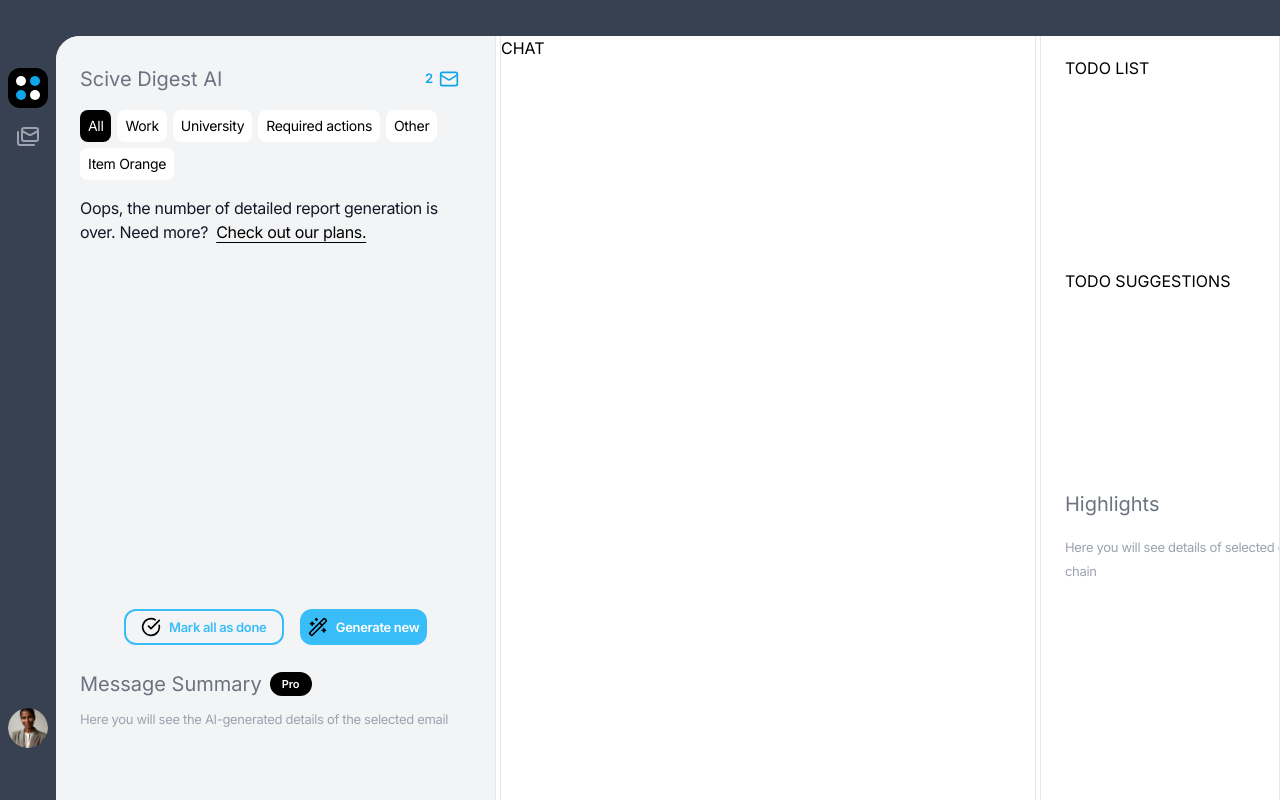
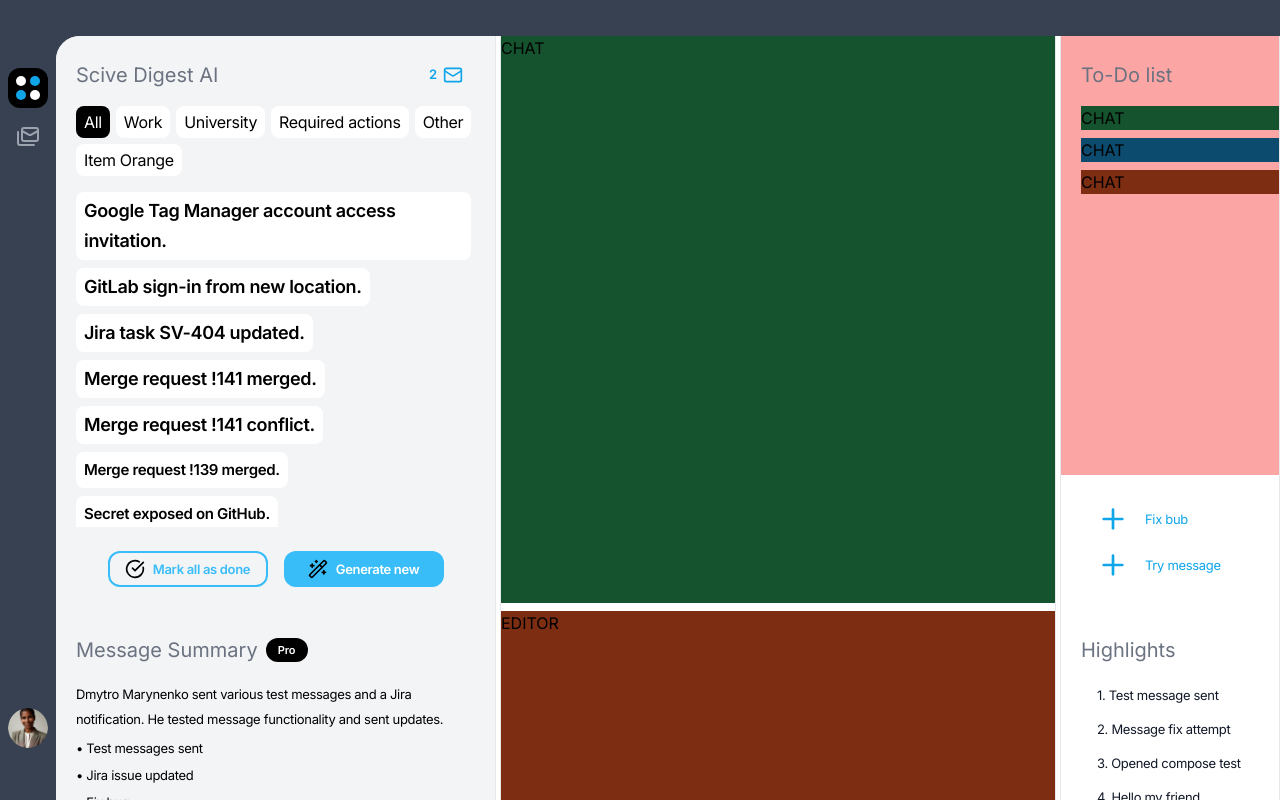
Before and after one commit to MaridiM/scive, a Next.js app: page /dashboard in a window 1280 px wide. Built offline with nearby package versions, Linux system fonts and the light colour scheme.

Commit message:
Add todo suggestions, add highlight blocks

```diff
--- a/src/enitites/api/dashboard/highlights.ts
+++ b/src/enitites/api/dashboard/highlights.ts
@@ -11,7 +11,16 @@
             "Message fix attempt",
             "Opened compose test",
             "Hello my friend",
-            "D"
+            "Some message",
+            "Generated message",
+            "I dont know it",
+            "Test message sent",
+            "Message fix attempt",
+            "Opened compose test",
+            "Hello my friend",
+            "Some message",
+            "Generated message",
+            "I dont know it"
         ],
         "user_id": 40,
         "created_at": "2025-01-17T23:12:55.048922+00:00"
--- a/src/features/index.ts
+++ b/src/features/index.ts
@@ -1,2 +1,3 @@
+export * from './Dashboard'
 export * from './Dashboard'
 export * from './Sidebar'
--- a/src/screens/Dashboard.tsx
+++ b/src/screens/Dashboard.tsx
@@ -1,18 +1,20 @@
 'use client'
 
-import { CircleCheckBig, Wand2 } from 'lucide-react'
+import { CircleCheckBig, Plus, Star, Wand2 } from 'lucide-react'
 import Link from 'next/link'
 import { useState } from 'react'
 
-import { Button, Typography } from '@/shared/components'
+import { Button, Hint, Typography } from '@/shared/components'
 import { paths } from '@/shared/config'
 import { useTextSize } from '@/shared/hooks'
 import { cn, parseStringToList } from '@/shared/utils'
 
-import { DIGESTS, DIGEST_TAGS, MESSAGE_DETAILS } from '@/enitites/api'
-import { Header } from '@/features'
+import { DIGESTS, DIGEST_TAGS, HIGHLIGHTS, MESSAGE_DETAILS, TODO_SUGGESTIONS } from '@/enitites/api'
+import { Widget } from '@/widgets'
 
 export default function Dashboard() {
+    const [isFavorite, setIsFavorite] = useState<boolean>(false)
+
     const [readDigestItems, setRreadDigestItems] = useState<Array<string>>(['9555', '19548'])
     const [readDigestItemIds, setReadDigestItemIds] = useState<Array<number>>([])
     const [selectedDigestId, setSelectedDigestId] = useState<number | null>(null)
@@ -76,45 +78,65 @@
         console.log(refreshSubmit)
     }
 
+    function addTodoSuggestionItemHandler() {
+        console.log('todo_add_dashboard')
+        // tagManageClick('todo_add_dashboard')
+        //     addTask?.({
+        //         id: todoSuggestions?.id,
+        //         content,
+        //         due: getDate(),
+        //         is_favorite: isFavorite
+        //     } as unknown as IUpdateTodo)
+    }
+    function isFavoriteTodoSuggestionItemHandler() {
+        console.log('todo_add_dashboard')
+        setIsFavorite(!isFavorite)
+        // tagManageClick('todo_favorite_dashboard')
+    }
+
     return (
-        <div className='flex flex-1 justify-between gap-1'>
-            <section className='border-devider flex min-w-[440px] flex-col gap-y-1 border-r-[1px] bg-surface-inactive px-6 py-5 desktop:max-w-[640px]'>
-                <section className='flex h-full max-h-[601px] min-h-[509px] flex-col'>
-                    <Header title='Scive Digest AI' counter={{ count: 2, subject: 'new' }} />
-
-                    <section className='flex w-auto flex-1 flex-col gap-4 overflow-hidden py-2'>
-                        <div className='flex flex-wrap gap-1.5'>
+        <div className='grid flex-1 grid-cols-[minmax(440px,640px)_minmax(556px,auto)_minmax(320px,480px)] gap-1'>
+            <aside className='border-devider grid grid-rows-[1fr_auto] gap-2 border-r-[1px] bg-surface-inactive desktop:max-w-[640px]'>
+                <Widget
+                    className='max-h-[567px] min-h-[512px]'
+                    title='Scive Digest AI'
+                    counter={{ count: 2, subject: 'new' }}
+                >
+                    <section className='flex flex-1 flex-col gap-4 overflow-hidden'>
+                        <ul className='flex flex-wrap gap-1.5'>
                             {DIGEST_TAGS.map(tag => {
                                 const selected = selectedDigestTag === tag.key
                                 return (
-                                    <Button
+                                    <li
                                         key={tag.key}
-                                        variant='clear'
-                                        className={cn('h-8 rounded-lg bg-white px-2', {
-                                            'bg-black': selected
-                                        })}
                                         onClick={() => digestTagsHandler(tag.key)}
+                                        className={cn(
+                                            'flex h-8 cursor-pointer items-center justify-center rounded-lg bg-white px-2',
+                                            {
+                                                'bg-black': selected
+                                            }
+                                        )}
                                     >
                                         <Typography
                                             variant='body'
-                                            className={cn('!text-base-body1 font-normal leading-7', {
+                                            className={cn('!text-base-body font-normal leading-7', {
                                                 'text-white': selected
                                             })}
                                         >
                                             {tag.title}
                                         </Typography>
-                                    </Button>
+                                    </li>
                                 )
                             })}
-                        </div>
+                        </ul>
 
-                        <section className='flex h-full flex-1 flex-col overflow-hidden'>
+                        <section className='flex flex-1 flex-col overflow-hidden'>
                             {/* <Typography variant='body' className='!text-text-ultra-light'>
                                 Hello! Here you will see an Executive Summary of your new emails. Click on the number to
                                 view the message each part refers to.
                             </Typography> */}
 
-                            {/* <ul className='flex flex-1 flex-col overflow-y-auto pr-1'>
+                            <ul className='flex flex-1 flex-col overflow-y-auto pr-1'>
                                 {DIGESTS.map((item, idx) => {
                                     let part1 = DIGESTS.slice(0, Math.floor(DIGESTS.length / 3))
                                     let part2 = DIGESTS.slice(
@@ -196,31 +218,21 @@
                                         </li>
                                     )
                                 })}
-                            </ul> */}
+                            </ul>
 
-                            <Typography variant='body' className='text-base-body text-text-bold'>
-                                Oops, the number of detailed report generation is over. Need more?
+                            {/* <Typography variant='body' className='!text-text-bold'>
+                                Oops, the number of detailed report generation is over. <br /> Need more?
                                 <Link
                                     href={paths.settings('plans')}
                                     className={cn('pl-2 text-black underline underline-offset-4')}
                                 >
                                     Check out our plans.
                                 </Link>
-                                {/* <Button
-                                    variant='body'
-                                    className={cn(
-                                        'pl-2 underline underline-offset-4',
-                                        textColor.boldText,
-                                        textColor.black
-                                    )}
-                                >
-                                    Check out our plans.
-                                </Button> */}
-                            </Typography>
+                            </Typography> */}
                         </section>
                     </section>
 
-                    <footer className='m-auto flex flex-row items-center gap-4 gap-x-base-x4 self-end pb-3 pt-base-x2'>
+                    <footer className='flex justify-center gap-x-base-x4 pt-base-x4'>
                         <Button
                             variant='clear'
                             className='h-[36px] gap-1 border-2 border-button px-base-x2 !text-base-body2 font-semibold leading-[19px] tracking-tight text-button hover:border-button-hover hover:text-button-hover laptop:min-w-[160px] desktop:min-w-[180px]'
@@ -231,7 +243,7 @@
                         </Button>
                         <Button
                             className={cn(
-                                'flex h-[36px] gap-2 bg-button px-base-x2 !text-base-body2 font-semibold tracking-tight hover:bg-button-hover',
+                                'flex h-[36px] gap-2 bg-button px-base-x2 !text-base-body2 font-semibold tracking-tight hover:bg-button-hover laptop:min-w-[160px] desktop:min-w-[180px]',
                                 {
                                     'bg-sky-400': refreshTimeout !== 0
                                 }
@@ -242,16 +254,18 @@
                             {refreshTimeout !== 0 ? `Timeout ${formatTime(refreshTimeout || 0)}` : `Generate new`}
                         </Button>
                     </footer>
-                </section>
+                </Widget>
+                <Widget
+                    className='max-h-[334px] min-h-[334px]'
+                    title='Message Summary'
+                    counter={{ count: 2, subject: 'pro' }}
+                >
+                    <section className='flex flex-1 flex-col gap-4 overflow-hidden'>
+                        {/* <Typography variant='body' className='!text-text-ultra-light'>
+                                Here you will see the AI-generated details of the selected email
+                            </Typography> */}
 
-                <section className='flex flex-1 flex-col'>
-                    <Header title='Message Summary' counter={{ count: 2, subject: 'pro' }} />
-
-                    <section className='flex h-full flex-1 flex-col overflow-hidden'>
-                        <Typography variant='body' className='!text-text-ultra-light'>
-                            Here you will see the AI-generated details of the selected email
-                        </Typography>
-                        {/* <ul className='flex flex-1 flex-col overflow-y-auto'>
+                        <ul className='flex flex-1 flex-col overflow-y-auto pr-1'>
                             {parseStringToList(MESSAGE_DETAILS).length > 1
                                 ? parseStringToList(MESSAGE_DETAILS).map((item: string, idx: number) => (
                                       <li key={idx} className='mb-0.5'>
@@ -259,112 +273,75 @@
                                       </li>
                                   ))
                                 : MESSAGE_DETAILS}
-                        </ul> */}
+                        </ul>
                     </section>
-                </section>
+                </Widget>
+            </aside>
+
+            <section className='border-devider grid grid-rows-[auto_minmax(100px,334px)] gap-base-x2 border-x-[1px] bg-white desktop:min-w-[656px]'>
+                <section className='flex flex-col bg-green-900'>CHAT</section>
+                <section className='flex flex-col bg-orange-900'>EDITOR</section>
             </section>
 
-            <section className='border-devider min-w-[536px] flex-1 flex-grow border-x-[1px] desktop:min-w-[656px]'>
-                CHAT
-            </section>
-            <section className='grid-row-3 border-devider grid min-w-[320px] flex-1 border-l-[1px] px-6 py-5 desktop:max-w-[480px]'>
-                <section>TODO LIST</section>
-                <section>TODO SUGGESTIONS</section>
-                <section>
-                    <Header title='Highlights' />
-                    <section className='flex w-auto flex-1 flex-col gap-4 overflow-hidden py-2'>
-                        <section className='flex h-full flex-1 flex-col overflow-hidden'>
-                            <Typography variant='body' className='!text-text-ultra-light'>
-                                Here you will see details of selected email chain
-                            </Typography>
+            <aside className='border-devider grid grid-rows-[1fr_auto_auto] gap-2 border-l-[1px] bg-white desktop:max-w-[480px]'>
+                <Widget className='flex flex-col bg-red-300' title='To-Do list'>
+                    <section className='flex flex-col bg-green-900'>CHAT</section>
+                    <section className='flex flex-col bg-sky-900'>CHAT</section>
+                    <section className='flex flex-col bg-orange-900'>CHAT</section>
+                </Widget>
+                <Widget className='max-h-[120px] min-h-[120px]'>
+                    <section className='flex flex-1 flex-col gap-4 overflow-hidden'>
+                        {/* <Typography variant='body' className='!text-text-ultra-light'>
+                            Here you can add important things from executive summary to your tasks
+                        </Typography> */}
 
-                            {/* <ul className='flex flex-1 flex-col overflow-y-auto pr-1'>
-                                {DIGESTS.map((item, idx) => {
-                                    let part1 = DIGESTS.slice(0, Math.floor(DIGESTS.length / 3))
-                                    let part2 = DIGESTS.slice(
-                                        Math.floor(DIGESTS.length / 3),
-                                        Math.floor((2 * DIGESTS.length) / 3)
-                                    )
-                                    let part3 = DIGESTS.slice(Math.floor((2 * DIGESTS.length) / 3))
+                        <ul className='flex flex-1 flex-col gap-1 overflow-y-auto pr-1'>
+                            {TODO_SUGGESTIONS.content.map((item: string, idx: number) => (
+                                <li key={idx} className='flex items-center'>
+                                    <Hint side='right' label='Add to To-Do list'>
+                                        <Button
+                                            variant='clear'
+                                            className='p-base-x2'
+                                            onClick={addTodoSuggestionItemHandler}
+                                        >
+                                            <Plus size={32} className='stroke-sky-400' />
+                                        </Button>
+                                    </Hint>
+                                    <Typography variant='body-list' className={cn('flex-grow !text-sky-400')}>
+                                        {item}
+                                    </Typography>
+                                    <Button variant='clear' onClick={isFavoriteTodoSuggestionItemHandler}>
+                                        <Star
+                                            size={20}
+                                            className={cn('stroke-star', {
+                                                'fill-star': isFavorite
+                                            })}
+                                        />
+                                    </Button>
+                                </li>
+                            ))}
+                        </ul>
+                    </section>
+                </Widget>
 
-                                    const isReadDigest =
-                                        readDigestItemIds.includes(item.id) && selectedDigestId !== item.id
-                                    const isActiveDigest = item.id === selectedDigestId
-                                    const isHoverDigest = isHoveredId === String(item.id)
-                                    const isHoverReadDigest = isReadDigest && isHoveredId === String(item.id)
+                <Widget className='max-h-[334px] min-h-[334px]' title='Highlights'>
+                    <section className='flex flex-col overflow-hidden'>
+                        {/* <Typography variant='body' className='!text-text-ultra-light'>
+                            Here you will see the AI-generated details of the selected email
+                        </Typography> */}
 
-                                    if (readDigestItems.includes(String(item.id))) return
-
-                                    return (
-                                        <li
-                                            key={idx}
-                                            className='relative flex min-h-fit flex-row overflow-hidden'
-                                            onMouseLeave={() => setIsHoveredId(null)}
-                                            onMouseEnter={() => setIsHoveredId(String(item.id))}
-                                            onClick={() => digestItemHandler(item.id)}
-                                        >
-                                            <Typography
-                                                variant='body'
-                                                className={cn(
-                                                    'relative mb-2 flex w-fit cursor-default flex-row overflow-hidden rounded-lg bg-white px-2 py-1 font-semibold transition-all duration-150 ease-in-out',
-                                                    isHoverDigest && `bg-white !text-text-ultra-light`,
-                                                    isReadDigest && 'bg-gray-200 font-normal !text-gray-400',
-                                                    isHoverReadDigest && 'bg-gray-200 font-semibold !text-gray-400',
-                                                    isActiveDigest && 'bg-black !text-white',
-
-                                                    part3.includes(item) &&
-                                                        `min-h-fit text-base-body2 leading-5 ${
-                                                            textSize === 'large'
-                                                                ? 'desktop:text-base-body'
-                                                                : 'desktop:text-base-body2'
-                                                        }`,
-                                                    part2.includes(item) &&
-                                                        `min-h-fit text-base-body-digest leading-7 ${
-                                                            textSize === 'large'
-                                                                ? 'desktop:text-base-body-digest1'
-                                                                : 'desktop:text-base-body-digest'
-                                                        }`,
-                                                    part1.includes(item) &&
-                                                        `min-h-fit text-base-body-digest1 leading-[30px] ${
-                                                            textSize === 'large'
-                                                                ? 'desktop:text-base-h3'
-                                                                : 'desktop:text-base-body-digest1'
-                                                        }`
-                                                )}
-                                            >
-                                                {item.content}
-                                                {isHoverDigest && (
-                                                    <Button
-                                                        variant='clear'
-                                                        className={cn(
-                                                            'absolute left-0 top-0 flex h-full w-[32px] rounded-none bg-button px-0'
-                                                        )}
-                                                        onClick={() => digestItemDoneHandler(item.id)}
-                                                    >
-                                                        <svg
-                                                            width='28px'
-                                                            height='28px'
-                                                            viewBox='0 0 36 36'
-                                                            fill='none'
-                                                            xmlns='http://www.w3.org/2000/svg'
-                                                        >
-                                                            <path
-                                                                d='M11.25 17.25L16.25 22.25L24.75 13.75'
-                                                                stroke='#ffff'
-                                                                strokeWidth='5'
-                                                            />
-                                                        </svg>
-                                                    </Button>
-                                                )}
-                                            </Typography>
-                                        </li>
-                                    )
-                                })}
-                            </ul> */}
-                        </section>
+                        <ul className='mr-2 flex max-h-[236px] flex-col gap-1 overflow-y-auto pl-4 pr-2'>
+                            {HIGHLIGHTS['193922fe5724824d'].content.map((highlight: string, idx: number) => (
+                                <li key={idx} className='mb-0.5'>
+                                    <Typography variant='body' className={cn('leading-7 !text-text-bold')}>
+                                        {idx + 1}. {highlight}
+                                    </Typography>
+                                </li>
+                            ))}
+                        </ul>
                     </section>
-                </section>
-            </section>
+                </Widget>
+            </aside>
         </div>
     )
 }
--- /dev/null
+++ b/src/widgets/Dashboard/Widget.tsx
@@ -0,0 +1,23 @@
+import { PropsWithChildren } from 'react'
+
+import { cn } from '@/shared/utils'
+
+import { Header, type ICounterDashboard } from '@/features'
+
+interface IProps {
+    className?: string
+    title?: string
+    counter?: ICounterDashboard
+    withFooter?: boolean
+}
+
+export function Widget({ children, className, title, counter, withFooter }: PropsWithChildren<IProps>) {
+    return (
+        <section className={cn('flex flex-col gap-2 overflow-hidden px-5 py-4', className)}>
+            {title && <Header title={title} counter={counter} />}
+            {children}
+            {!children && <section className='flexbg-green-300'>CONTENT</section>}
+            {withFooter && <footer className='bg-red-500'>FOOTER</footer>}
+        </section>
+    )
+}
--- /dev/null
+++ b/src/widgets/Dashboard/index.ts
@@ -0,0 +1 @@
+export * from './Widget'
--- /dev/null
+++ b/src/widgets/index.ts
@@ -0,0 +1 @@
+export * from './Dashboard'
```
Also changed, not shown: src/features/Dashboard/Widget.tsx (added, +21 -0 lines).
